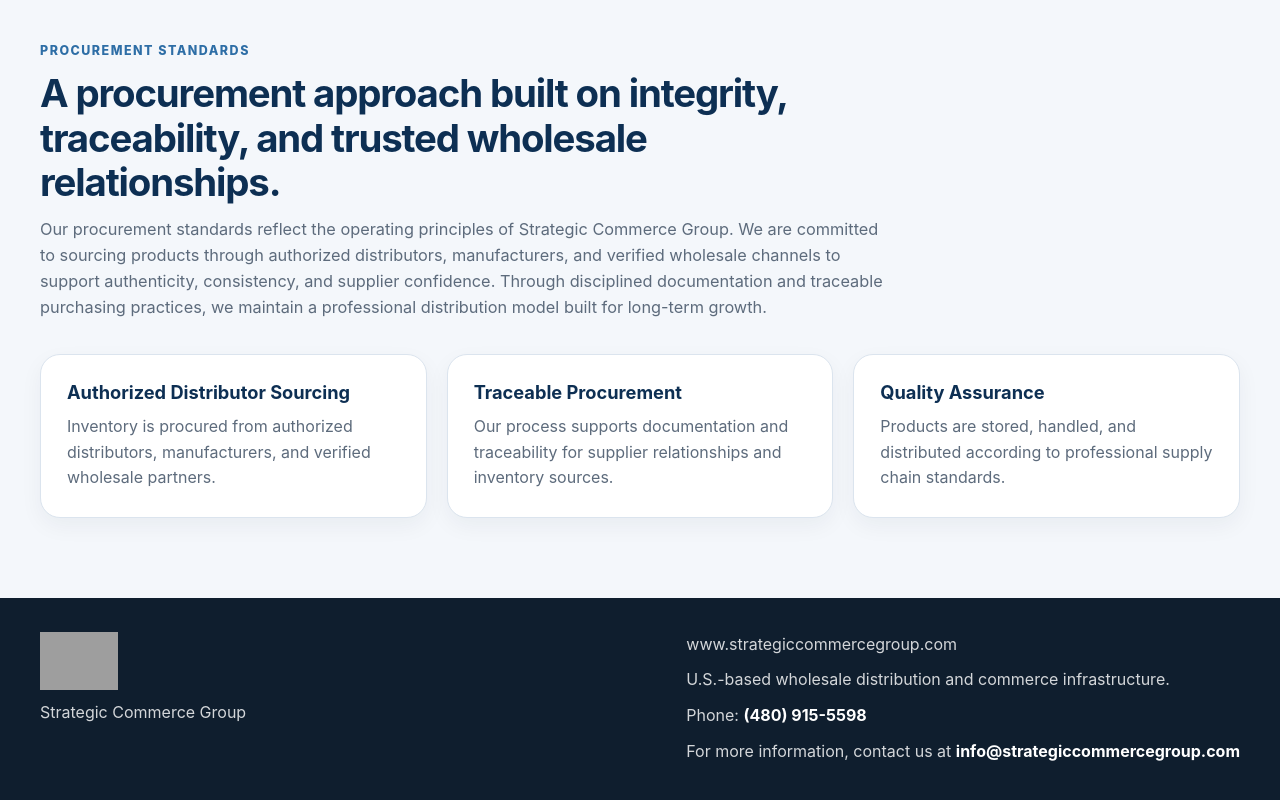
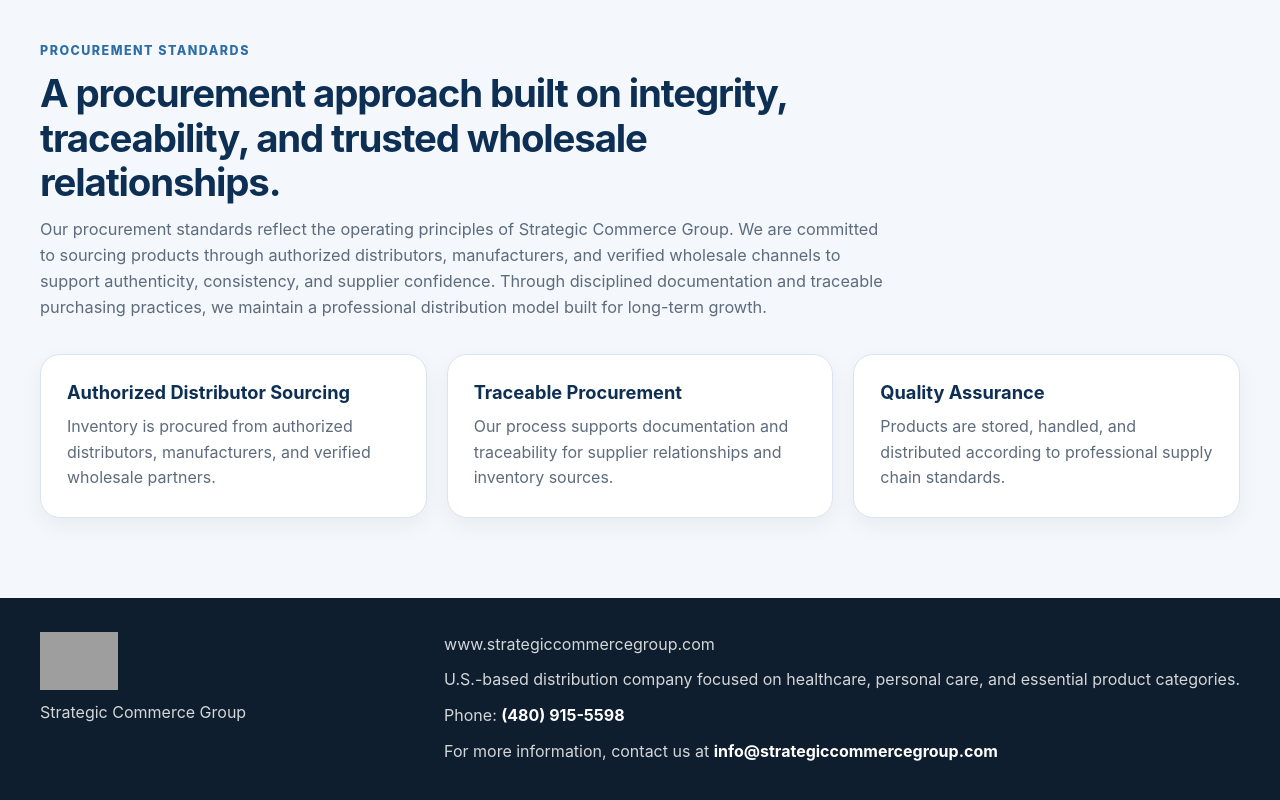
Before and after one commit to larryfelix66/strategic-commerce-group-site, a React (Vite) app: page / in a window 1280 px wide. Shown: the part 8117-8917 px from the top of the page. Built offline with nearby package versions, Linux system fonts and the light colour scheme; grey boxes are pictures that could not be loaded.

Commit message:
Update App.jsx

```diff
--- a/src/App.jsx
+++ b/src/App.jsx
@@ -572,7 +572,7 @@ export default function App() {
 
           <div>
             <p>www.strategiccommercegroup.com</p>
-            <p>U.S.-based wholesale distribution and commerce infrastructure.</p>
+            <p>U.S.-based distribution company focused on healthcare, personal care, and essential product categories.</p>
 
             <p>
               Phone:{' '}
```
